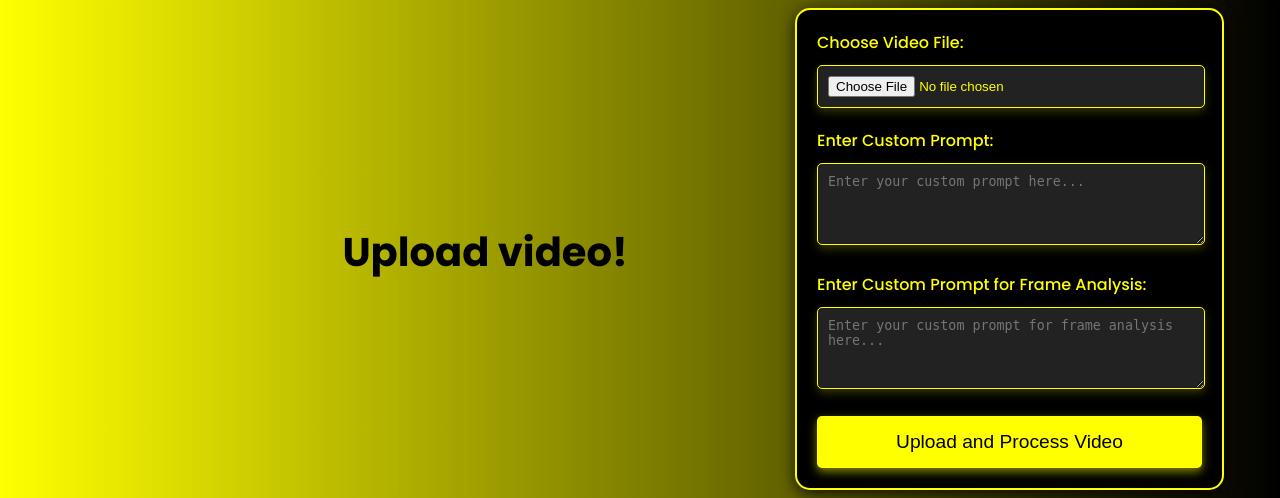
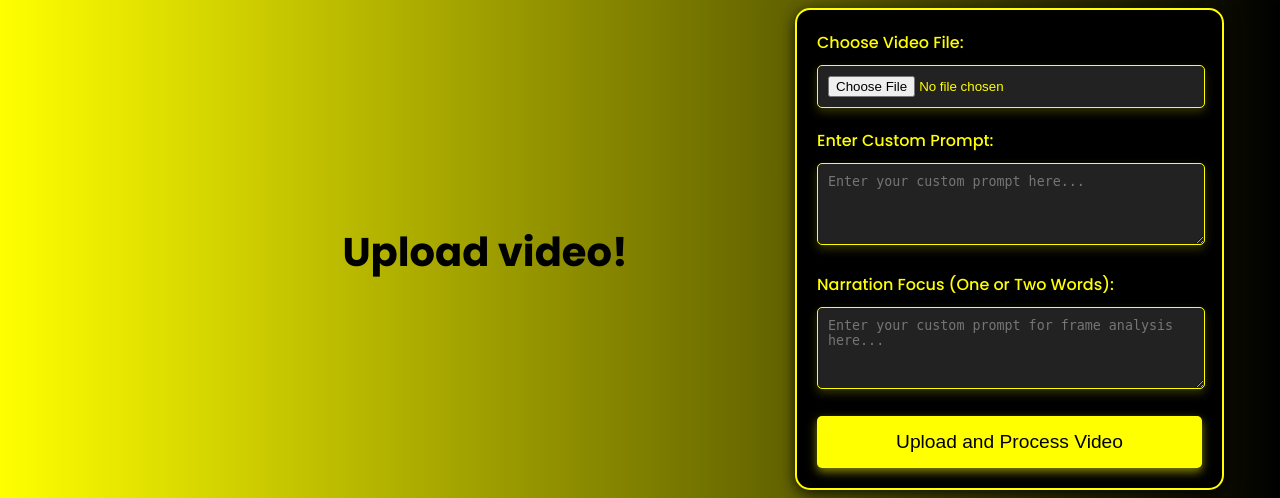
Before and after one commit to jbsam7/ButchAI, a Flask app: template templates/index.html in a window 1280 px wide. Shown: the part 81-579 px from the top of the page. Run offline with Flask 3, Linux system fonts and the light colour scheme; the template is opened without the code that fills it, so the values that code supplies are empty.

Commit message:
Updated max length for prompts index.html and tts.html

```diff
--- a/templates/index.html
+++ b/templates/index.html
@@ -267,10 +267,10 @@
                 <input type="file" id="file" name="file" accept="video/*" required>
 
                 <label for="custom_prompt">Enter Custom Prompt:</label>
-                <textarea id="custom_prompt" name="custom_prompt" rows="4" cols="50" placeholder="Enter your custom prompt here..."></textarea>
+                <textarea id="custom_prompt" name="custom_prompt" rows="4" cols="50" placeholder="Enter your custom prompt here..." maxlength="250"></textarea>
 
-                <label for="custom_prompt_frame">Enter Custom Prompt for Frame Analysis:</label>
-                <textarea id="custom_prompt_frame" name="custom_prompt_frame" rows="4" cols="50" placeholder="Enter your custom prompt for frame analysis here..."></textarea>
+                <label for="custom_prompt_frame">Narration Focus (One or Two Words):</label>
+                <textarea id="custom_prompt_frame" name="custom_prompt_frame" rows="4" cols="50" placeholder="Enter your custom prompt for frame analysis here..." maxlength="30"></textarea>
 
                 <input type="submit" value="Upload and Process Video">
             </form>
--- a/templates/tts.html
+++ b/templates/tts.html
@@ -272,7 +272,7 @@
                 <input type="file" id="file" name="file" accept="video/*" required>
 
                 <label for="custom_prompt">Enter Custom Prompt for Analysis:</label>
-                <textarea id="custom_prompt" name="custom_prompt" rows="4" placeholder="Enter your custom prompt for the video analysis..." required></textarea>
+                <textarea id="custom_prompt" name="custom_prompt" rows="4" placeholder="Enter your custom prompt for the video analysis..." maxlength="250"></textarea>
 
                 <input type="submit" value="Upload and Process Video">
             </form>
```
